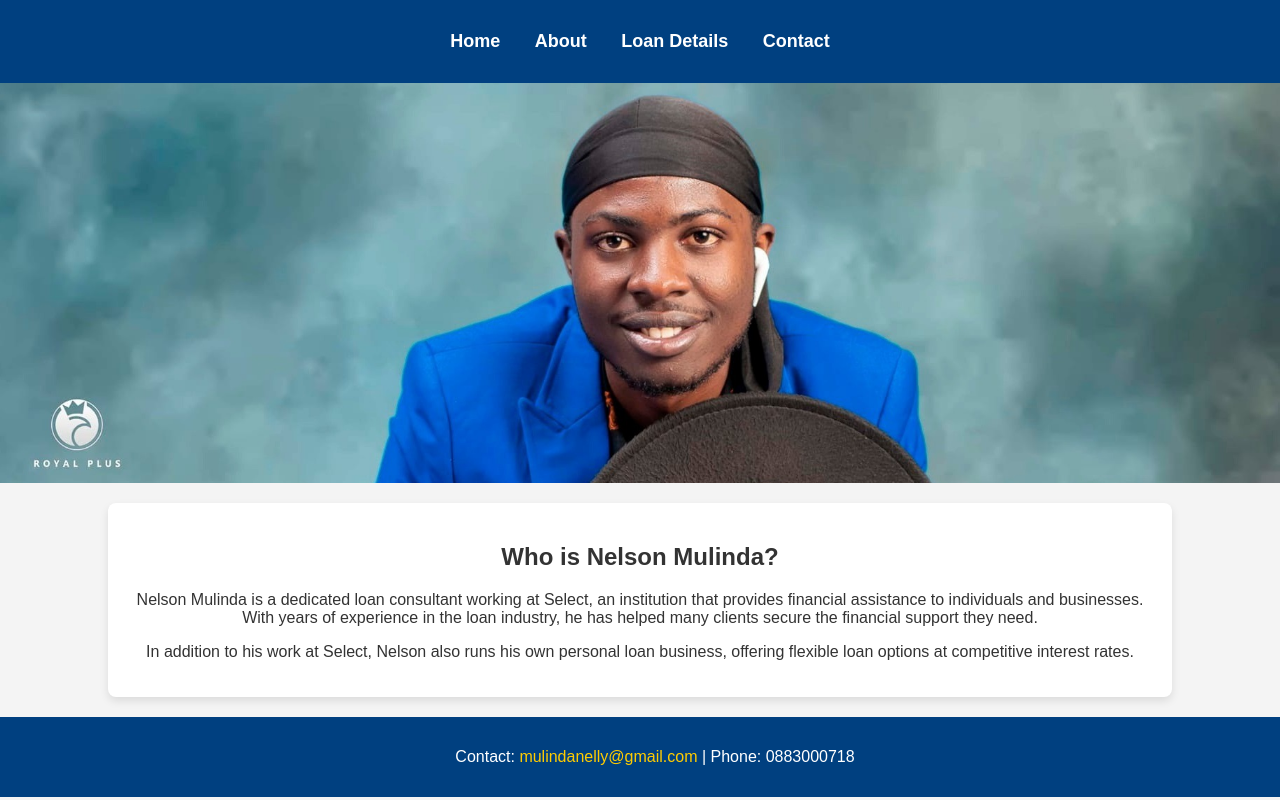
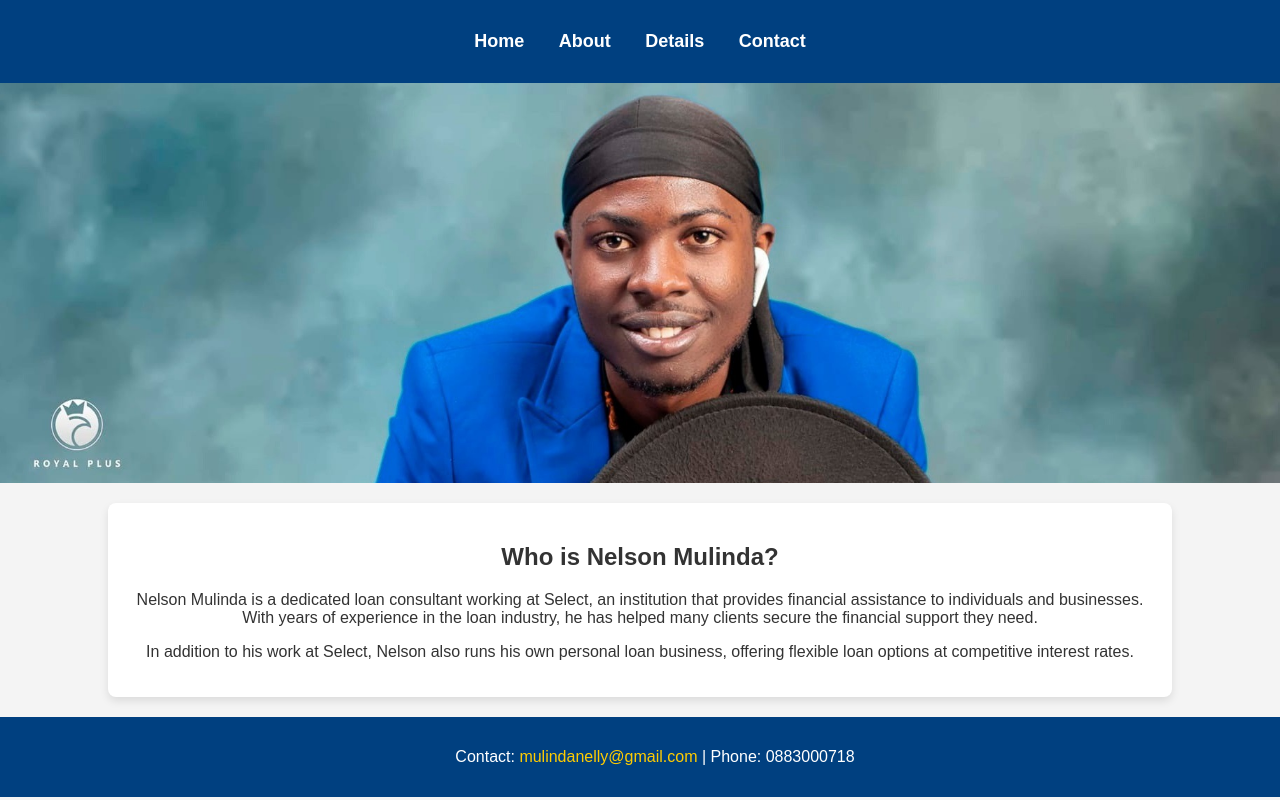
Before and after one commit to beckymlinda/Loan-project, a plain HTML site: page about.html in a window 1280 px wide. Shown: the top 800 px of the page. Drawn offline with Linux system fonts and the light colour scheme.

Commit message:
Edited index page

```diff
--- a/about.html
+++ b/about.html
@@ -70,7 +70,7 @@
         <ul>
             <li><a href="index.html">Home</a></li>
             <li><a href="about.html">About</a></li>
-            <li><a href="loans.html">Loan Details</a></li>
+            <li><a href="loans.html"> Details</a></li>
             <li><a href="contact.html">Contact</a></li>
         </ul>
     </nav>
```
Also changed, not shown: contact.html (+1 -1 lines), loans.html (+1 -1 lines).
